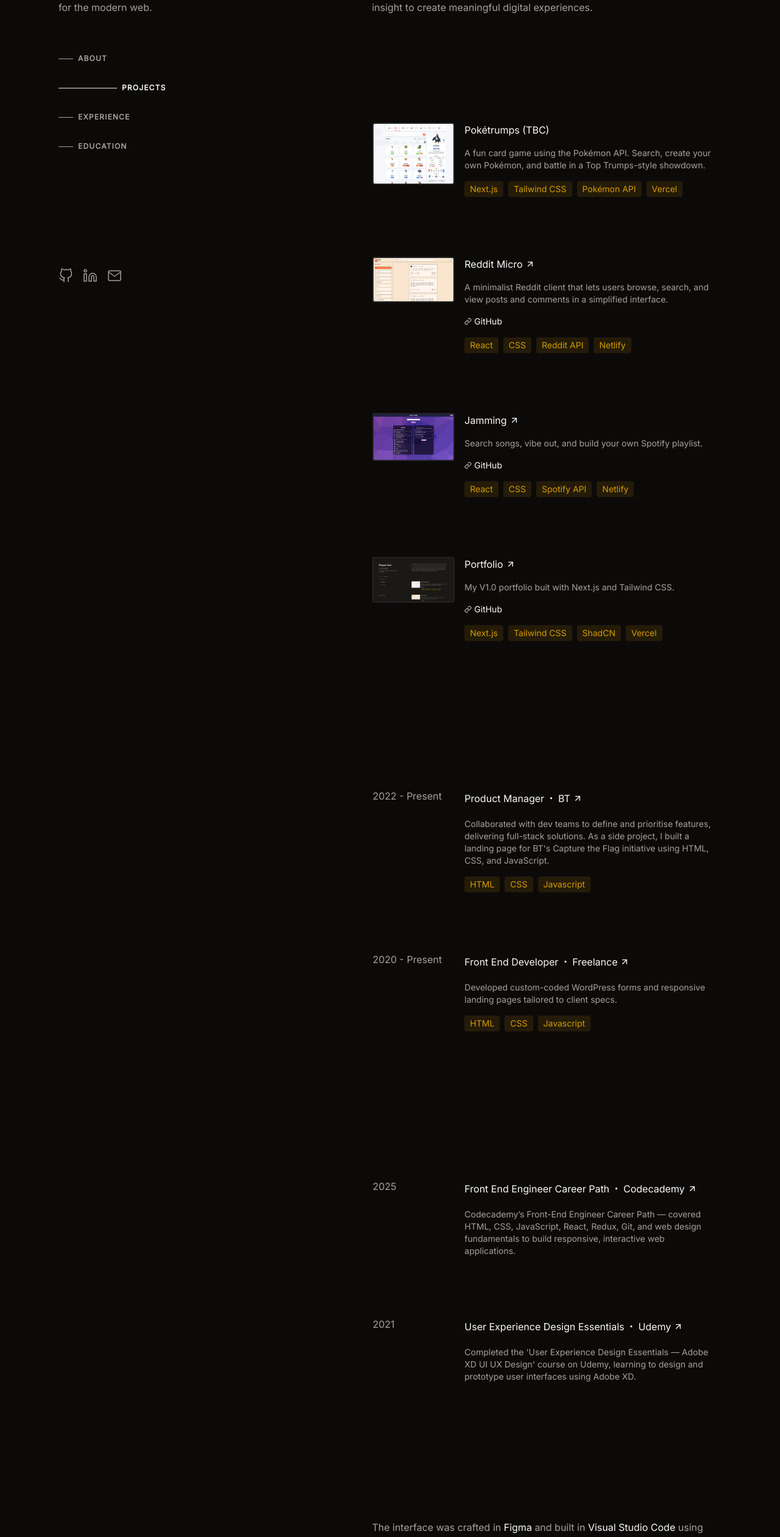
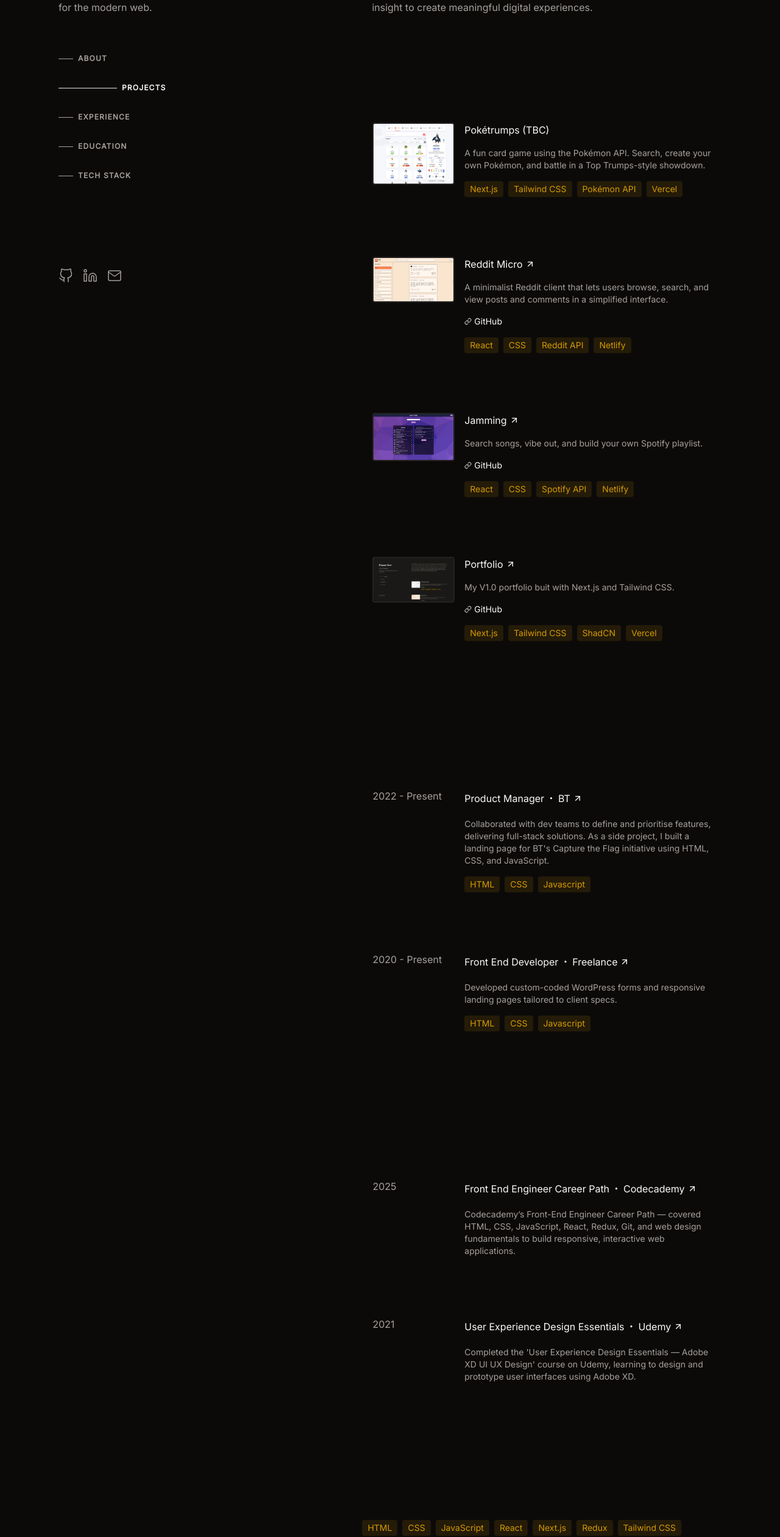
Before and after one commit to DeeKayMA/portfolio-v1, a Next.js app: page / in a window 1280 px wide. Shown: the part 240-2760 px from the top of the page at 61% size. Built offline with nearby package versions, Linux system fonts and the light colour scheme.

Commit message:
Added tech stack section

```diff
--- a/src/app/page.tsx
+++ b/src/app/page.tsx
@@ -5,6 +5,7 @@ import { ProjectCard } from "@/components/projectCard/projectCard";
 import {ExperienceCard} from "@/components/experienceCard/experienceCard";
 import { CertificateCard } from "@/components/certificateCard/certificateCard";
 import { Navbar } from "@/components/navbar/navbar";
+import { TechStackCard } from "@/components/techStackCard/teckStackCard";
 
 export default function Home() {
   const projectListItem = "list-none lg:p-4 group-hover/list:opacity-40 hover:opacity-100 hover:bg-stone-800/50 border border-stone-800/0 hover:border-stone-800/50 hover:border-t-stone-700/50 hover:shadow-sm hover:shadow-stone-950/10 transition-all duration-300 ease-in-out rounded mb-12"
@@ -144,7 +145,6 @@ export default function Home() {
         </ul>
 
       </section>
-
       {/* EDUCATION */}
       <section aria-label="Education" id="education">
         <h2 className={sectionTitle}>Education</h2>
@@ -171,6 +171,11 @@ export default function Home() {
         </ul>
 
       </section>
+      {/* TECH STACK */}
+      <section aria-label="Tech Stack" id="techstack">
+        <h2 className={sectionTitle}>Tech Stack</h2>
+        <TechStackCard techstack={["HTML", "CSS", "JavaScript", "React", "Next.js", "Redux", "Tailwind CSS", "Node.js", "Git", "GitHub", "Vercel", "Netlify", "Figma", "Chat GPT"]} />
+      </section>
 
       <footer className="lg:px-4">
         <p>The interface was crafted in <a className={footerAnchor} href="https://www.figma.com/" target="_blank" rel="noopener noreferrer">Figma</a> and built in <a className={footerAnchor} href="https://code.visualstudio.com" target="_blank" rel="noopener noreferrer">Visual Studio Code</a> using <a className={footerAnchor} href="https://nextjs.org/" target="_blank" rel="noopener noreferrer">Next.js</a>. Styling and subtle animations, powered by <a className={footerAnchor} href="https://tailwindcss.com/" target="_blank" rel="noopener noreferrer">Tailwind CSS</a>, bring it to life, while seamless deployment is handled through <a className={footerAnchor} href="https://vercel.com/" target="_blank" rel="noopener noreferrer"  >Vercel</a>. The versatile <a className={footerAnchor} target="_blank" href="https://rsms.me/inter/" rel="noopener noreferrer">Inter</a> typeface complements the clean, modern aesthetic.</p>
--- a/src/components/navbar/navbar.tsx
+++ b/src/components/navbar/navbar.tsx
@@ -126,6 +126,25 @@ export const Navbar = () => {
                 `}>Education</span>
               </a>
             </li>
+            {/* Tech Stack Nav Button */}
+
+            <li className="w-fit">
+              <a href="#techstack" className={`group/tech ${aTagClass}`} aria-label="Tech Stack">
+                <span className={`
+                    ${span1Class}
+                    group-hover/techbtn:h-px
+                    group-hover/techbtn:bg-stone-200
+                    group-hover/techbtn:w-24
+                    ${activeSection === 'techstack' ? '!h-px !bg-stone-200 !w-24' : ''}
+                `}></span>
+                <span className={`
+                    ${span2Class}
+                    group-hover/techbtn:font-bold
+                    group-hover/techbtn:text-stone-50
+                    ${activeSection === 'education' ? '!font-bold !text-stone-50' : ''}
+                `}>Tech Stack</span>
+              </a>
+            </li>
 
 
 
--- /dev/null
+++ b/src/components/techStackCard/teckStackCard.tsx
@@ -0,0 +1,16 @@
+import { Badge } from "@/components/ui/badge"
+
+type teckStackCardProps = {
+    techstack: string[]
+  }
+
+
+export const TechStackCard = ({ techstack }: teckStackCardProps) => {
+    return (
+        <div className="flex flex-row gap-2 flex-wrap">
+                {techstack.map((tech) => (
+                    <Badge key={tech} className=" rounded font-normal text-sm text-amber-400/80 bg-amber-400/10">{tech}</Badge>
+                ))}
+        </div>
+    )
+}
```
